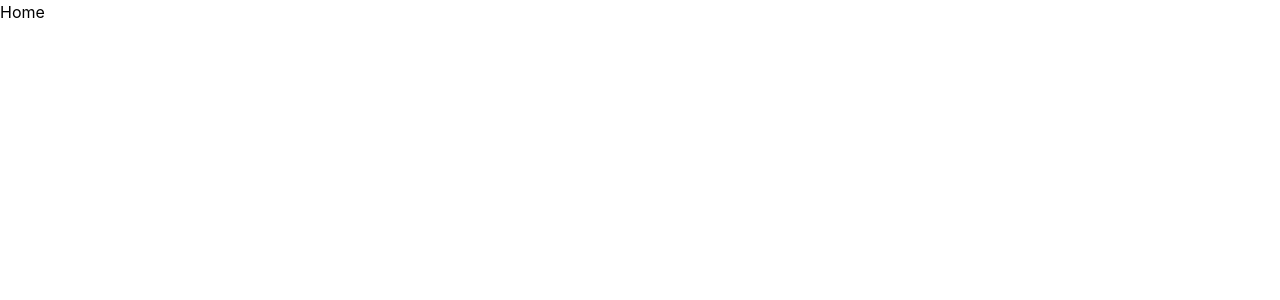
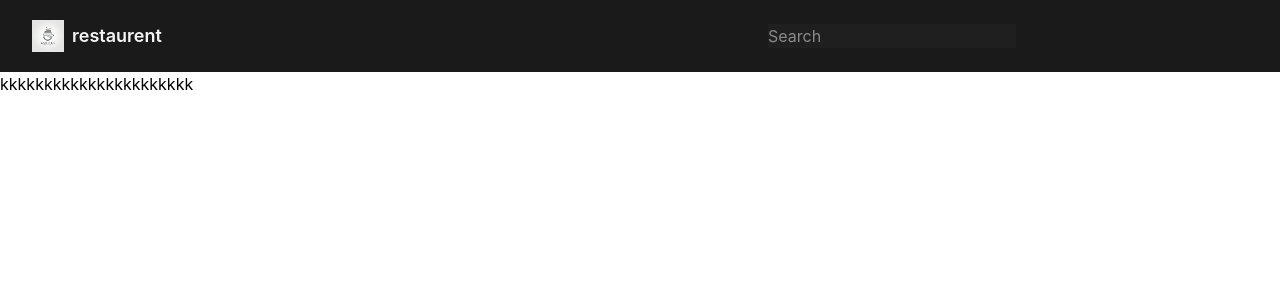
Before and after one commit to pabasaraashen/Pos-system, a React (Vite) app in the folder pos-frontend/: page / in a window 1280 px wide. Shown: the top 300 px of the page. Built offline with nearby package versions, Linux system fonts and the light colour scheme.

Commit message:
Update Header.jsx file
Add logo and search bar

```diff
--- a/pos-frontend/package.json
+++ b/pos-frontend/package.json
@@ -13,6 +13,7 @@
     "@tailwindcss/vite": "^4.1.11",
     "react": "^19.1.0",
     "react-dom": "^19.1.0",
+    "react-icons": "^5.5.0",
     "react-router-dom": "^7.6.3",
     "tailwindcss": "^4.1.11"
   },
--- a/pos-frontend/src/App.jsx
+++ b/pos-frontend/src/App.jsx
@@ -1,11 +1,13 @@
-import { BrowserRouter as Router, Routes, Route } from "react-router-dom"
-import { Home, Auth, Orders } from "./pages"
+import { BrowserRouter as Router, Routes, Route } from "react-router-dom";
+import { Home, Auth, Orders } from "./pages";
+import Header from "./components/shared/Header";
 
 function App() {
 
   return (
     <>
      <Router>
+      <Header/>
       <Routes>
         <Route path="/" element={<Home/>} />
         <Route path="/auth" element={<Auth/>} />
--- /dev/null
+++ b/pos-frontend/src/components/shared/Header.jsx
@@ -0,0 +1,29 @@
+import React from 'react';
+import { FaSearch } from "react-icons/fa";
+import { FaUserCircle } from "react-icons/fa";
+import { FaBell } from "react-icons/fa";
+import logo from "../../assets/images/logo.jpg";
+
+const Header = () => {
+  return (
+    <header className="flex justify-between items-center py-4 px-8 bg-[#1a1a1a]">
+
+     {/*logo*/}
+     <div className="flex items-center gap-2">
+        <img src={logo} className="h-8 w-8" alt="res logo" />
+        <h1 className="text-lg font-semibold text-[#f5f5f5]">restaurent</h1>
+     </div>
+
+     {/*search bar*/}
+     <div className="flex items-center gap-4 bg-[#1a1a1a] rounded-[20px] px-5 py-2 w-[500px]">
+        <input
+         type="text"
+         placeholder="Search"
+         className="bg-[#1f1f1f] outline-none text-[#f5f5f5]"
+        />
+     </div>
+    </header>
+  )
+}
+
+export default Header
--- a/pos-frontend/src/pages/Home.jsx
+++ b/pos-frontend/src/pages/Home.jsx
@@ -2,7 +2,7 @@ import React from 'react'
 
 const Home = () => {
   return (
-    <div>Home</div>
+    <div>kkkkkkkkkkkkkkkkkkkkkk</div>
   )
 }
 
```
Also changed, not shown: pos-frontend/src/assets/images/logo.jpg (added), 1 other file (tests, documents, lock files or other folders).
